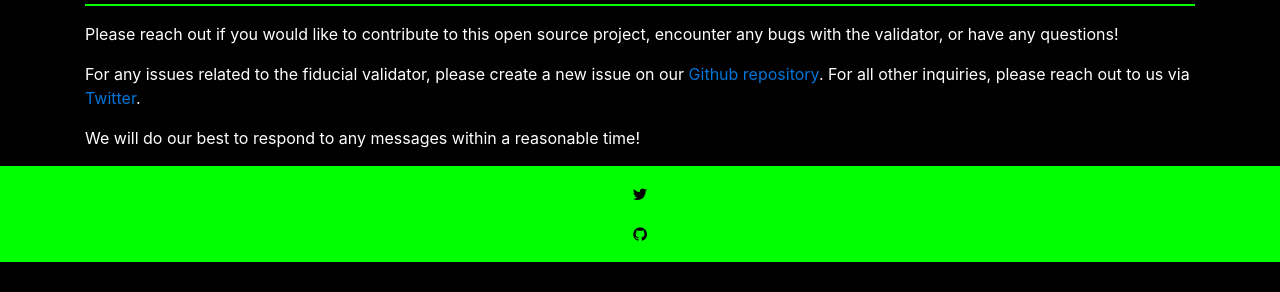
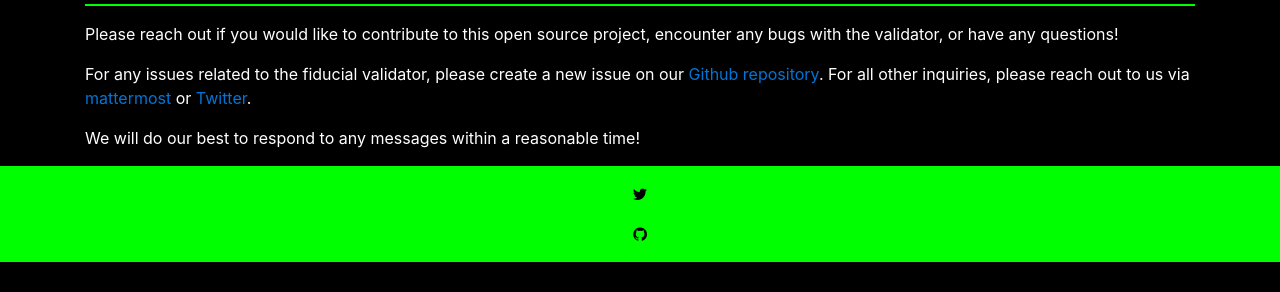
Before and after one commit to afids/afids-validator, a Flask app: page /contact.html in a window 1280 px wide. Shown: the part 423-715 px from the top of the page. Run offline with Flask 2, Linux system fonts and the light colour scheme; parts of the project's set-up code (start-up, migrations or seed data) failed here and were passed over; some libraries are stand-ins or nearby versions.

Commit message:
Update contact.html

```diff
--- a/templates/contact.html
+++ b/templates/contact.html
@@ -8,7 +8,7 @@
           <p>Please reach out if you would like to contribute to this open source project, encounter any bugs with the validator, or have any questions!
           </p>
 
-          <p>For any issues related to the fiducial validator, please create a new issue on our <a href="https://github.com/afids/fidvalidator/issues" target="_blank">Github repository</a>. For all other inquiries, please reach out to us via <a href="https://twitter.com/afids_project" target="_blank">Twitter</a>.
+          <p>For any issues related to the fiducial validator, please create a new issue on our <a href="https://github.com/afids/fidvalidator/issues" target="_blank">Github repository</a>. For all other inquiries, please reach out to us via <a href="https://mattermost.brainhack.org/brainhack/channels/afids" target="_blank">mattermost</a> or <a href="https://twitter.com/afids_project" target="_blank">Twitter</a>.
           </p>
 
           <p>We will do our best to respond to any messages within a reasonable time!
```
